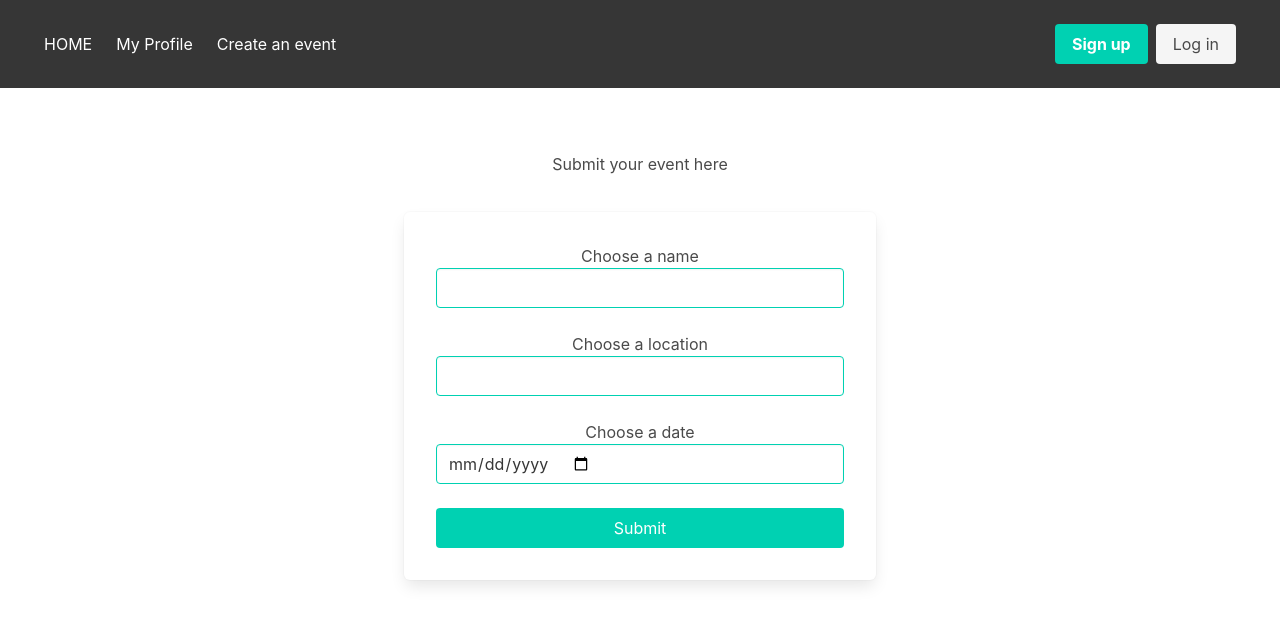
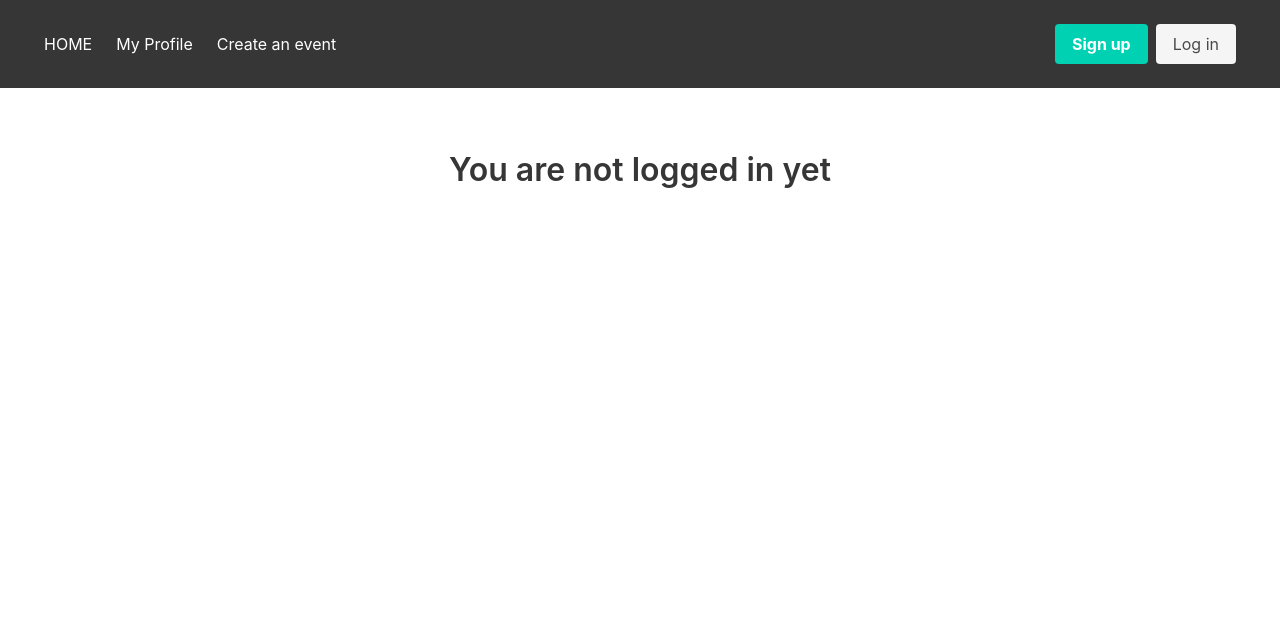
Before and after one commit to Kubrianity/eventbook, a Vue app in the folder week-7/frontend/: page /event-form in a window 1280 px wide. Shown: the top 624 px of the page. Built offline with nearby package versions, Linux system fonts and the light colour scheme.

Commit message:
Update form style

```diff
--- a/week-7/frontend/src/components/event-creation-form.vue
+++ b/week-7/frontend/src/components/event-creation-form.vue
@@ -1,18 +1,20 @@
 <template lang = 'pug'>
-div.hero.is-fullheight
-  h2 Submit your event here
+h1.title.is-3(v-if="!user.username") You are not logged in yet
+
+div.hero.is-fullheight(v-else)
   div.hero-body.is-justify-content-center.is-align-items-center
-      div.columns.is-flex.is-flex-direction-column.box
+    div.box
+      h1.title.is-3 Submit an event
       form(@submit.prevent = "handleFormRegister")
         div.column
           label Choose a name
-            input.input.is-primary(type="text" name="name" v-model="name")
+          input.input.is-rounded(type="text" name="name" v-model="name" required)
         div.column
           label Choose a location
-            input.input.is-primary(type="text" name="place"  v-model="place")
+          input.input.is-rounded(type="text" name="place"  v-model="place" required)
         div.column
           label Choose a date
-            input.input.is-primary(type="date" name="date"  v-model="date")
+          input.input.is-rounded(type="date" name="date"  v-model="date" required)
         div.column
           button.button.is-primary.is-fullwidth(type="submit") Submit
 
```
Lines whose indentation alone changed are shown as unchanged.
